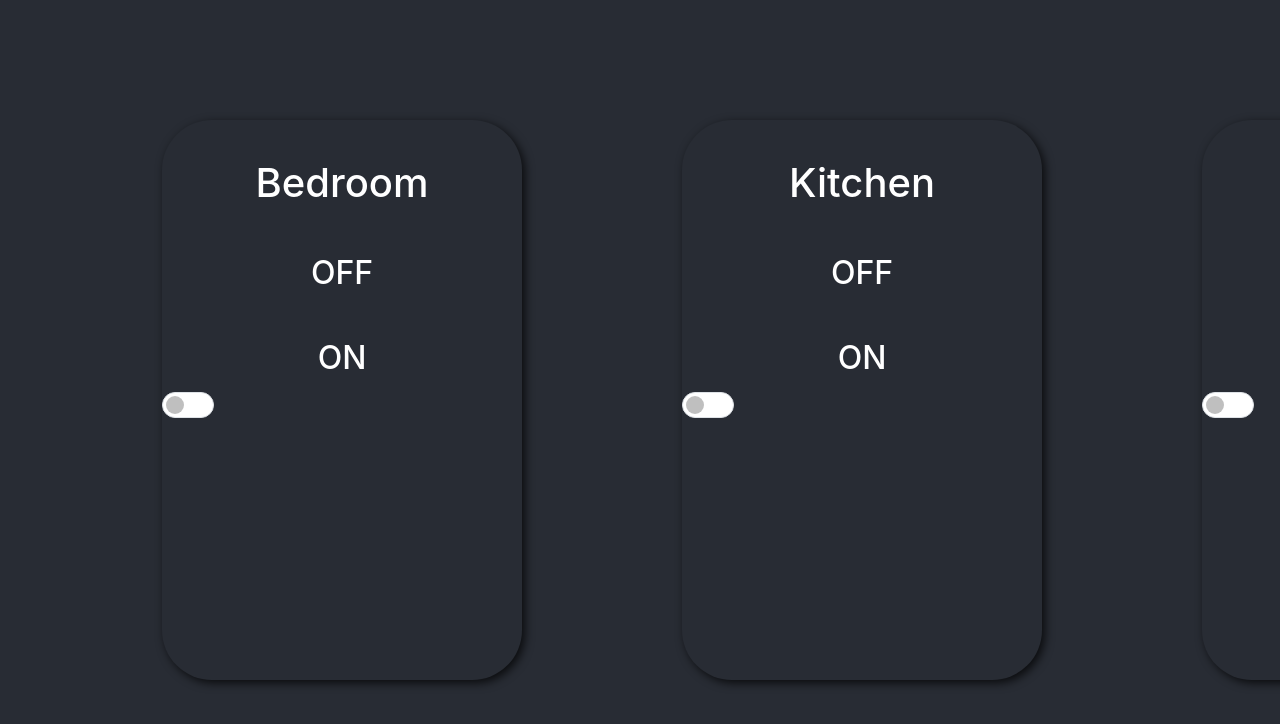
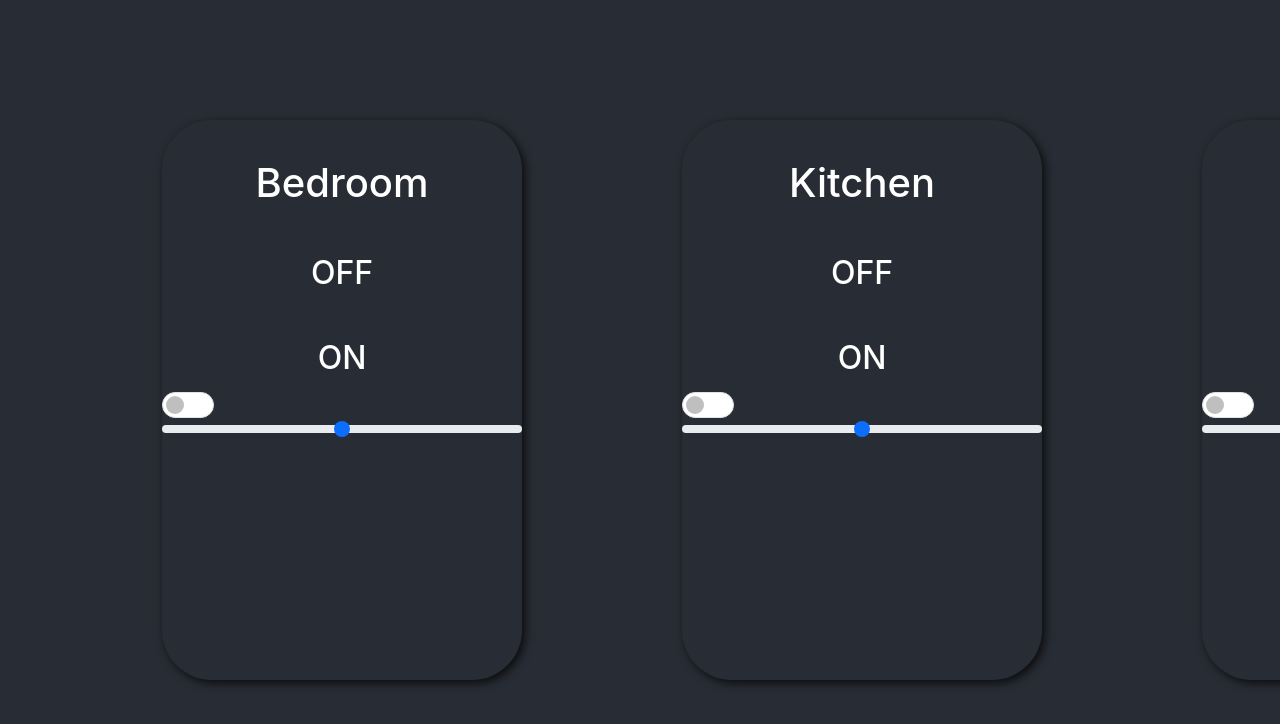
Before and after one commit to Exceed-Group13/mini-project, a React (Create React App) app: page /manual in a window 1280 px wide. Shown: the top 724 px of the page. Built offline with nearby package versions, Linux system fonts and the light colour scheme.

Commit message:
add slide bar

```diff
--- a/src/components/Controller.jsx
+++ b/src/components/Controller.jsx
@@ -17,6 +17,9 @@ console.log(pros)
                     <div className="form-check form-switch">
                         <input className="form-check-input" type="checkbox" />
                     </div>
+                    <div className="range">
+                        <input type="range" class="form-range" id="customRange1"></input>
+                    </div>
                 </div>
             </div>
         </div>
```
